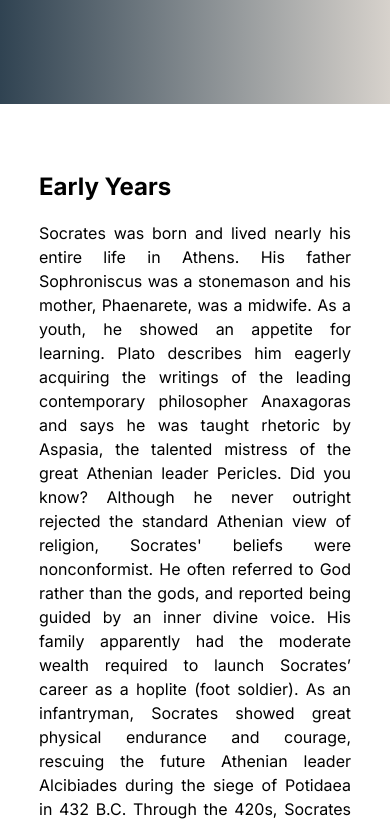
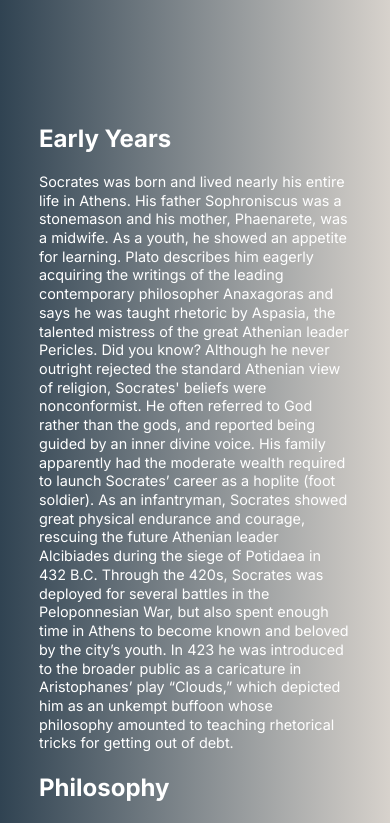
Before and after one commit to transcenddev/tribute-page-socrates, a plain HTML site: page index.html in a window 390 px wide. Shown: the part 740-1563 px from the top of the page. Drawn offline with nearby package versions, Linux system fonts and the light colour scheme.

Commit message:
Update styles.css

```diff
--- a/css/styles.css
+++ b/css/styles.css
@@ -19,6 +19,14 @@ body {
 
 p {
   line-height: 1.5;
+}
+
+@media only screen and (max-width: 40em) {
+  p {
+    font-size: .9rem;
+    line-height: 1.3;
+  }
+
 }
 
 .container {
@@ -90,19 +98,23 @@ h1 {
   min-height: 400px;
 }
 
-/* ======= Biography Section ====== */
+/* ======= main Section ====== */
 
-#biography {
+#main {
   background-color: #fff;
   color: #000;
-  text-align: justify;
-  text-justify: inner-word;
   padding: 3em 0;
 }
 
-#biography .container {
-  margin-bottom: 5em;
+.primary-content {
+  text-align: justify;
+  text-justify: inner-word;
 }
+
+.section {
+  margin-bottom: 2em;
+}
+
 
 /* ======= Quote Section ====== */
 
```
